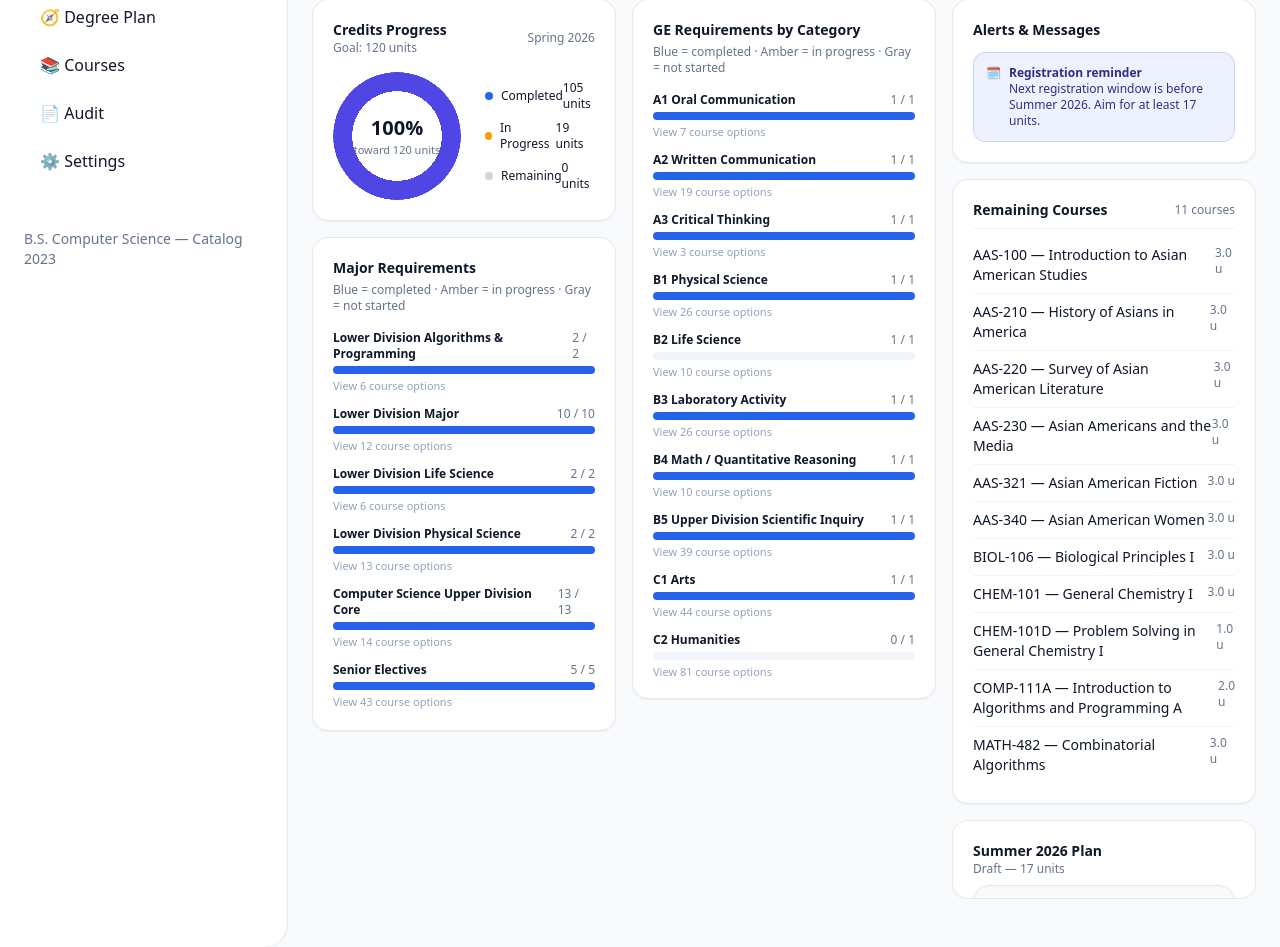
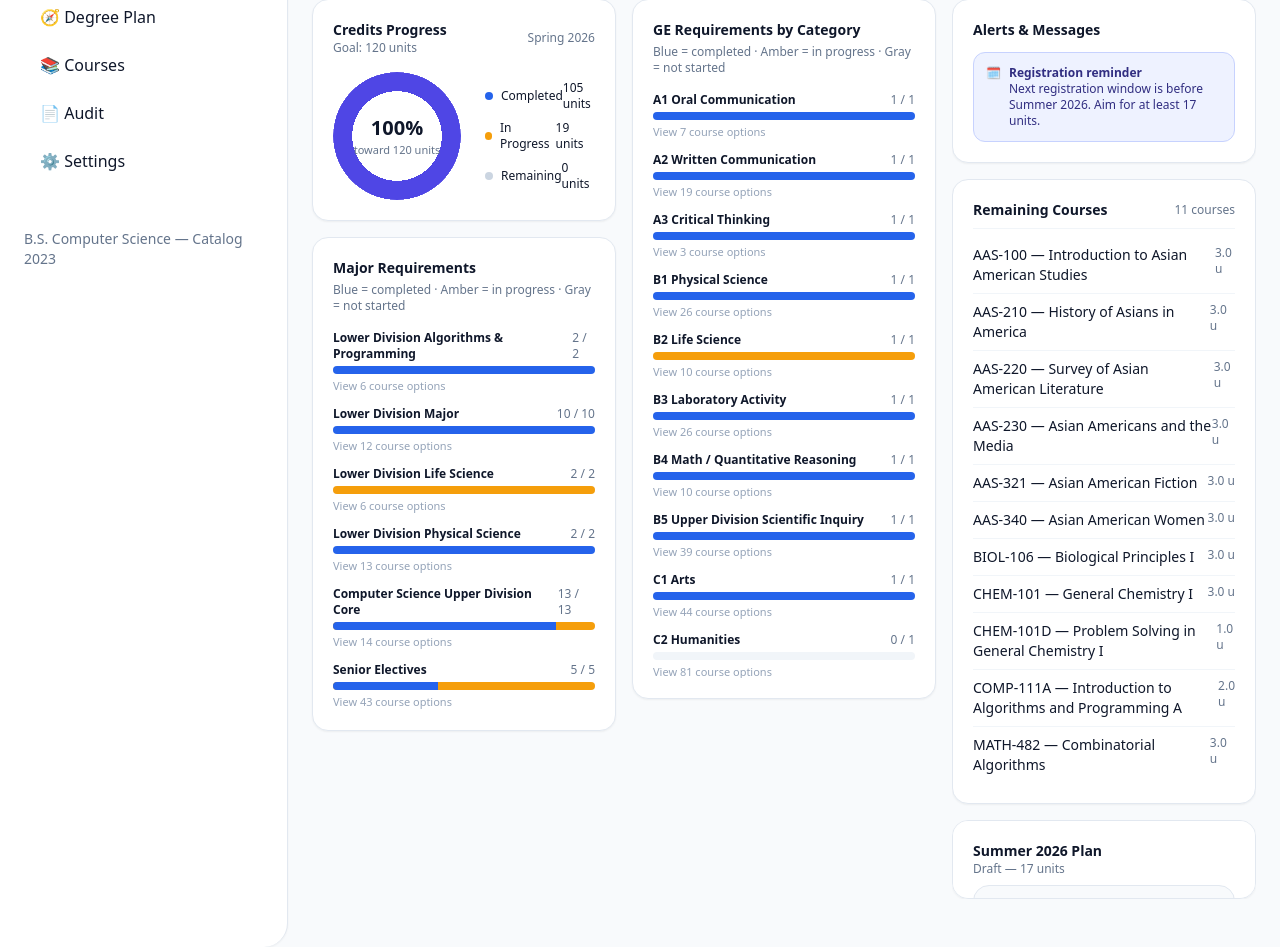
Before and after one commit to MBhuva6304/Gradmate, a Django app: page / in a window 1280 px wide. Shown: the part 155-1102 px from the top of the page. Run offline with Django 5.2, Linux system fonts and the light colour scheme; a user stored in the database is signed in; data comes from the database, SQL or seed files in the repository; some libraries are stand-ins or nearby versions.

Commit message:
Dashboard and block completion logic updates

```diff
--- a/templates/dashboard.html
+++ b/templates/dashboard.html
@@ -294,14 +294,15 @@
                 <span class="text-slate-500">{{ g.completed|add:g.in_progress }} / {{ g.min_required }}</span>
               </div>
 
-              <div class="h-2 rounded-full bg-slate-100 overflow-hidden">
-                {% widthratio g.completed|add:g.in_progress g.min_required 100 as pct %}
-                {% if g.done %}
-                  <div class="h-2 bg-blue-600" style="width: {{ pct }}%;"></div>
-                {% elif g.completed > 0 %}
-                  <div class="h-2 bg-amber-500" style="width: {{ pct }}%;"></div>
-                {% else %}
-                  <div class="h-2 bg-slate-300" style="width: {{ pct }}%;"></div>
+              <div class="h-2 rounded-full bg-slate-100 overflow-hidden relative">
+                {% widthratio g.completed|add:g.in_progress g.min_required 100 as ip_total_pct %}
+                {% widthratio g.completed g.min_required 100 as done_pct %}
+
+                {% if g.in_progress > 0 %}
+                  <div class="h-2 bg-amber-500 absolute left-0 top-0" style="width: {{ ip_total_pct }}%;"></div>
+                {% endif %}
+                {% if g.completed > 0 %}
+                  <div class="h-2 bg-blue-600 absolute left-0 top-0" style="width: {{ done_pct }}%;"></div>
                 {% endif %}
               </div>
 
@@ -339,14 +340,15 @@
               <span class="text-slate-500">{{ g.completed|add:g.in_progress }} / {{ g.min_required }}</span>
             </div>
 
-            <div class="h-2 rounded-full bg-slate-100 overflow-hidden">
-              {% widthratio g.completed g.min_required 100 as pct %}
-              {% if g.done %}
-                <div class="h-2 bg-blue-600" style="width: {{ pct }}%;"></div>
-              {% elif g.completed > 0 or g.in_progress > 0 %}
-                <div class="h-2 bg-amber-500" style="width: {{ pct }}%;"></div>
-              {% else %}
-                <div class="h-2 bg-slate-300" style="width: {{ pct }}%;"></div>
+            <div class="h-2 rounded-full bg-slate-100 overflow-hidden relative">
+              {% widthratio g.completed|add:g.in_progress g.min_required 100 as ip_total_pct %}
+              {% widthratio g.completed g.min_required 100 as done_pct %}
+
+              {% if g.in_progress > 0 %}
+                <div class="h-2 bg-amber-500 absolute left-0 top-0" style="width: {{ ip_total_pct }}%;"></div>
+              {% endif %}
+              {% if g.completed > 0 %}
+                <div class="h-2 bg-blue-600 absolute left-0 top-0" style="width: {{ done_pct }}%;"></div>
               {% endif %}
             </div>
 
--- a/users/models.py
+++ b/users/models.py
@@ -390,7 +390,7 @@ class StudentProfile(models.Model):
                     "completed": int(len(assigned_completed)),
                     "in_progress": int(len(assigned_ip)),
                     "total_options": int(len(block_codes)),
-                    "done": (len(assigned_completed) + len(assigned_ip)) >= int(b.min_required),
+                    "done": len(assigned_completed) >= int(b.min_required),
                     "type": "block",
                     "allow_double_count": bool(b.allow_double_count),
                     "count_group": block_group,
```
